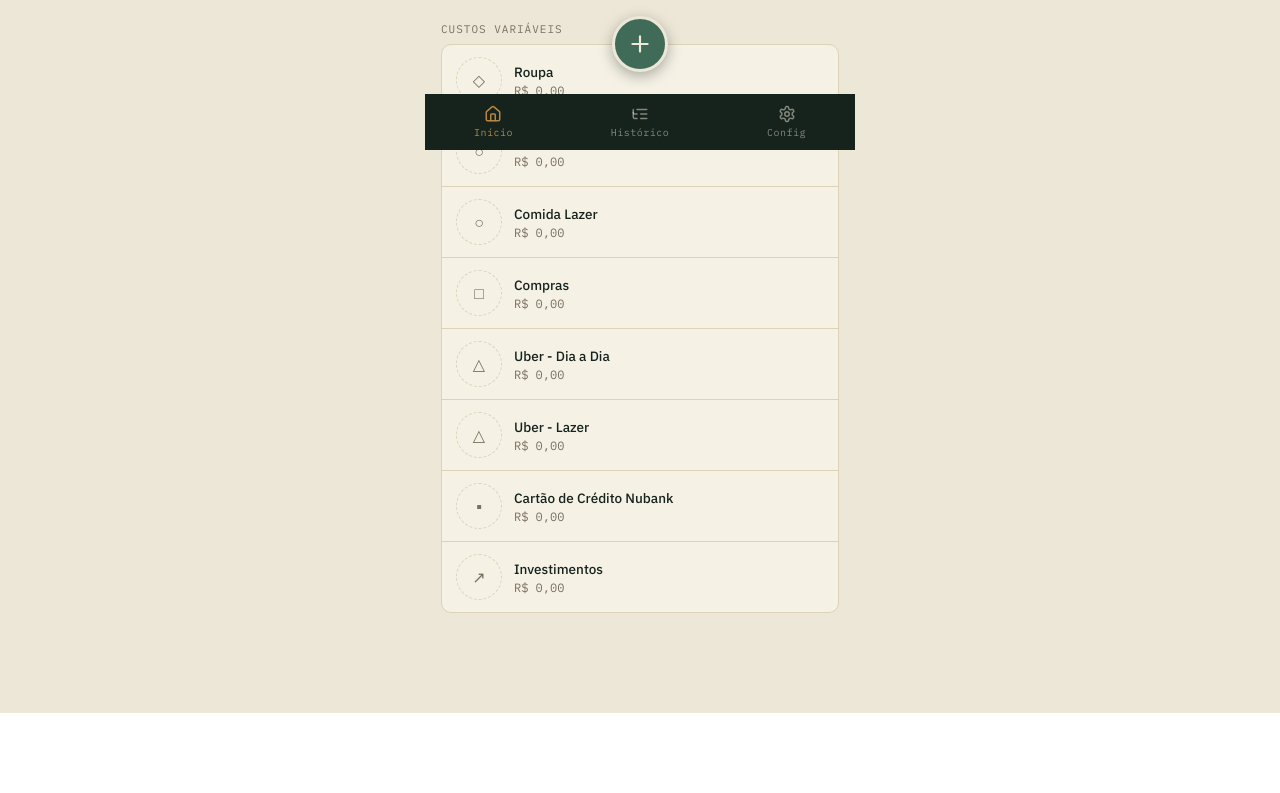
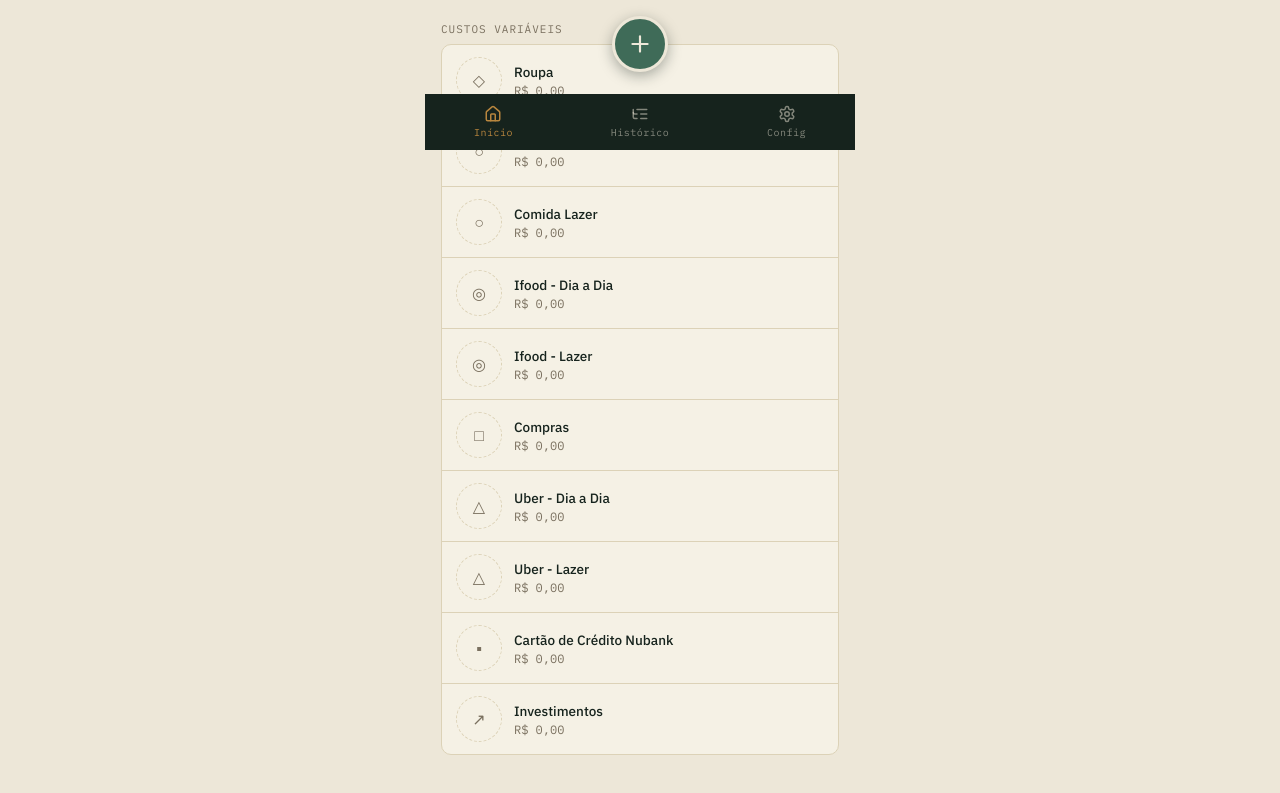
Before and after one commit to GabrielaBotellho/Financas, a React (Vite) app: page / in a window 1280 px wide. Shown: the part 650-1443 px from the top of the page. Before the commit the page ends 1363 px from the top, so only its background shows below. Built offline with nearby package versions, Linux system fonts and the light colour scheme.

Commit message:
Update App.jsx

```diff
--- a/src/App.jsx
+++ b/src/App.jsx
@@ -38,6 +38,8 @@ const CATEGORY_META = {
   "Roupa": { group: "variavel", tag: null, icon: "◇" },
   "Comida Dia a Dia": { group: "variavel", tag: "diaadia", icon: "○" },
   "Comida Lazer": { group: "variavel", tag: "lazer", icon: "○" },
+  "Ifood - Dia a Dia": { group: "variavel", tag: "diaadia", icon: "◎" },
+  "Ifood - Lazer": { group: "variavel", tag: "lazer", icon: "◎" },
   "Compras": { group: "variavel", tag: null, icon: "□" },
   "Uber - Dia a Dia": { group: "variavel", tag: "diaadia", icon: "△" },
   "Uber - Lazer": { group: "variavel", tag: "lazer", icon: "△" },
@@ -54,6 +56,8 @@ const DEFAULT_BUDGETS = {
   "Roupa": 0,
   "Comida Dia a Dia": 0,
   "Comida Lazer": 0,
+  "Ifood - Dia a Dia": 0,
+  "Ifood - Lazer": 0,
   "Compras": 0,
   "Uber - Dia a Dia": 0,
   "Uber - Lazer": 0,
@@ -93,6 +97,7 @@ const LS_KEYS = {
   expenses: "caderneta:expenses",
   config: "caderneta:config",
   bankItemId: "caderneta:bankItemId",
+  pending: "caderneta:pending",
 };
 
 function lsGet(key) {
@@ -213,6 +218,7 @@ export default function FinancasApp() {
   }));
   const [income, setIncome] = useState(() => (lsGet(LS_KEYS.config) || {}).income || 0);
   const [bankItemId, setBankItemId] = useState(() => lsGet(LS_KEYS.bankItemId) || null);
+  const [pendingItems, setPendingItems] = useState(() => lsGet(LS_KEYS.pending) || []);
 
   const [tab, setTab] = useState("home"); // home | history | settings
   const [showAdd, setShowAdd] = useState(false);
@@ -239,6 +245,11 @@ export default function FinancasApp() {
     if (!lsSet(LS_KEYS.config, { budgets: nextBudgets, income: nextIncome })) {
       setError("Não consegui salvar as configurações.");
     }
+  }, []);
+
+  const savePending = useCallback((next) => {
+    setPendingItems(next);
+    lsSet(LS_KEYS.pending, next);
   }, []);
 
   const addExpense = (exp) => {
@@ -334,9 +345,11 @@ export default function FinancasApp() {
       const existingKeys = new Set(
         expenses.map((e) => `${e.date}|${e.amount}|${e.note || ""}`)
       );
+      const alreadyPendingKeys = new Set(pendingItems.map((p) => p.key));
 
-      const candidates = transactions
+      const fresh = transactions
         .filter((t) => !existingKeys.has(`${t.date?.slice(0, 10)}|${t.amount}|${t.description || ""}`))
+        .filter((t) => !alreadyPendingKeys.has(t.id))
         .map((t) => ({
           key: t.id,
           date: (t.date || "").slice(0, 10),
@@ -348,7 +361,11 @@ export default function FinancasApp() {
           include: !!t.suggestedCategory,
         }));
 
-      setImportCandidates(candidates);
+      // Junta com o que já estava pendente de revisões anteriores — nada
+      // se perde se você fechar o app sem revisar tudo de uma vez.
+      const merged = [...pendingItems, ...fresh];
+      savePending(merged);
+      setImportCandidates(merged);
       setBankStatus("reviewing");
     } catch (e) {
       console.error(e);
@@ -356,7 +373,7 @@ export default function FinancasApp() {
       setBankStatus("idle");
     }
     // eslint-disable-next-line react-hooks/exhaustive-deps
-  }, [expenses]);
+  }, [expenses, pendingItems, savePending]);
 
   const confirmImport = (finalList) => {
     const toAdd = finalList
@@ -368,14 +385,28 @@ export default function FinancasApp() {
         note: c.description || "",
       }));
     addManyExpenses(toAdd);
+
+    // Tudo que passou por essa revisão sai da lista de pendentes — seja
+    // porque virou gasto de verdade, seja porque você desmarcou de propósito.
+    const reviewedKeys = new Set(finalList.map((c) => c.key));
+    savePending(pendingItems.filter((p) => !reviewedKeys.has(p.key)));
+
     setImportCandidates([]);
     setBankStatus("idle");
   };
 
   const cancelImport = () => {
+    // Cancelar só fecha a tela — os itens continuam pendentes pra depois.
     setImportCandidates([]);
     setBankStatus("idle");
   };
+
+  // Abre a revisão direto com o que já está pendente, sem precisar buscar
+  // de novo no banco.
+  const reviewPending = useCallback(() => {
+    setImportCandidates(pendingItems);
+    setBankStatus("reviewing");
+  }, [pendingItems]);
 
   // Itens do Meu Pluggy sincronizam sozinhos uma vez por dia — não faz
   // sentido reabrir o widget de conexão pra "atualizar". Se já tem banco
@@ -396,6 +427,15 @@ export default function FinancasApp() {
       return d.getFullYear() === cursor.y && d.getMonth() === cursor.m;
     });
   }, [expenses, cursor, viewMode]);
+
+  const pendingInPeriod = useMemo(() => {
+    return pendingItems.filter((p) => {
+      const d = new Date(p.date + "T00:00:00");
+      if (viewMode === "ano") return d.getFullYear() === cursor.y;
+      return d.getFullYear() === cursor.y && d.getMonth() === cursor.m;
+    });
+  }, [pendingItems, cursor, viewMode]);
+  const pendingTotal = pendingInPeriod.reduce((s, p) => s + Math.abs(p.amount), 0);
 
   const totalSpent = inPeriod.reduce((s, e) => s + e.amount, 0);
   const periodMultiplier = viewMode === "ano" ? 12 : 1;
@@ -559,6 +599,9 @@ export default function FinancasApp() {
               fixedCommitted={fixedCommitted}
               diaadia={diaadia}
               lazer={lazer}
+              pendingTotal={pendingTotal}
+              pendingCount={pendingInPeriod.length}
+              onReviewPending={reviewPending}
             />
           )}
 
@@ -662,12 +705,41 @@ export default function FinancasApp() {
 /* ------------------------------------------------------------------ */
 /* Home view                                                           */
 /* ------------------------------------------------------------------ */
-function HomeView({ byCategory, budgets, periodMultiplier, fixedSpent, fixedCommitted, diaadia, lazer }) {
+function HomeView({ byCategory, budgets, periodMultiplier, fixedSpent, fixedCommitted, diaadia, lazer, pendingTotal, pendingCount, onReviewPending }) {
   const fixed = CATEGORY_LIST.filter((c) => CATEGORY_META[c].group === "fixo");
   const variable = CATEGORY_LIST.filter((c) => CATEGORY_META[c].group === "variavel");
 
   return (
     <div>
+      {pendingCount > 0 && (
+        <button
+          onClick={onReviewPending}
+          style={{
+            width: "100%",
+            display: "flex",
+            alignItems: "center",
+            justifyContent: "space-between",
+            gap: 10,
+            background: "#F3E7CE",
+            border: `1px solid ${BRASS}`,
+            borderRadius: 8,
+            padding: "12px 14px",
+            marginBottom: 18,
+            textAlign: "left",
+          }}
+        >
+          <div>
+            <div style={{ fontSize: 12.5, fontWeight: 600, color: INK }}>
+              {fmtBRL(pendingTotal)} ainda não categorizado{pendingCount > 1 ? "s" : ""}
+            </div>
+            <div style={{ fontSize: 11, color: MUTED, marginTop: 2 }}>
+              {pendingCount} lançamento{pendingCount > 1 ? "s" : ""} do banco neste período · toque para revisar
+            </div>
+          </div>
+          <ChevronRight size={18} color={BRASS} />
+        </button>
+      )}
+
       <SectionLabel>Dia a dia × Lazer</SectionLabel>
       <div style={{ display: "flex", gap: 10, marginBottom: 22 }}>
         <SplitCard icon={<Sun size={16} color={TEAL} />} label="Dia a dia" value={diaadia} color={TEAL} />
```
